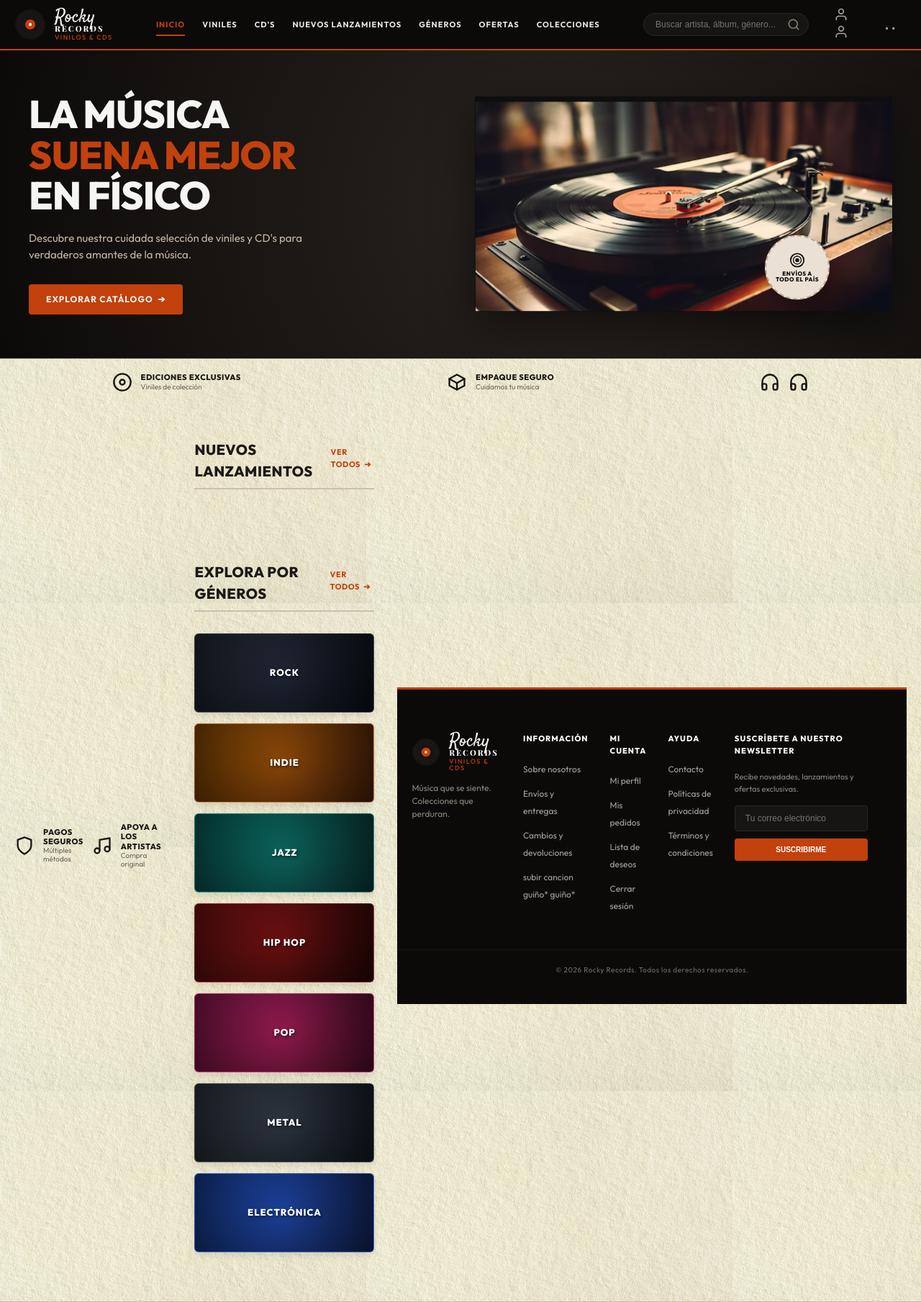
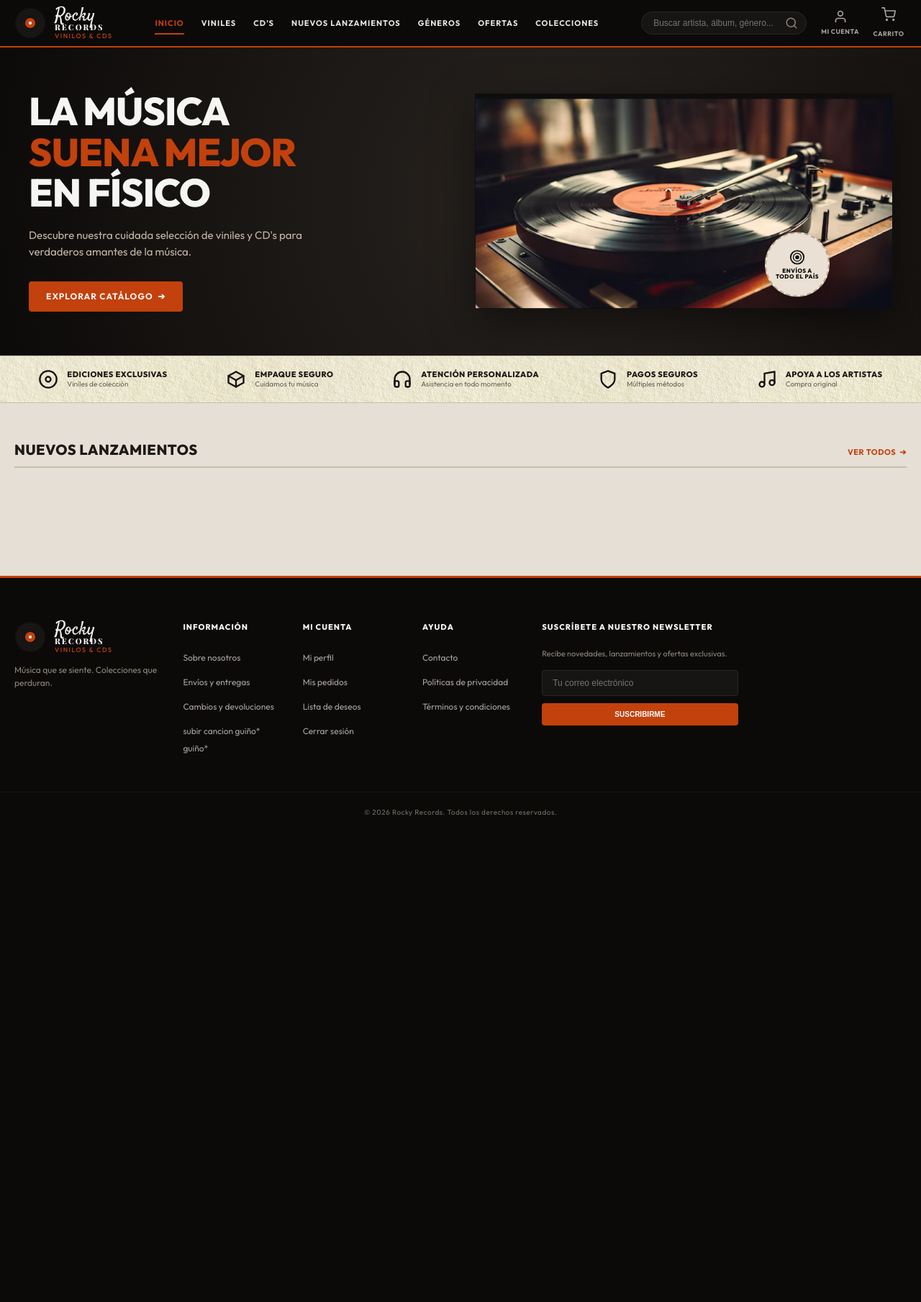
Before and after one commit to Maskrec/Rocky_Records, a PHP site: page / in a window 1280 px wide. Shown: the whole page at 72% size. After the commit the page ends 1134 px from the top, so only its background shows below. Run offline with PHP 8.4, Linux system fonts and the light colour scheme; data that the repository does not hold is empty; some web fonts are replaced.

Commit message:
refactor: update branding, clean up index structure, and remove redundant CSS styles

```diff
--- a/buscar.php
+++ b/buscar.php
@@ -5,7 +5,7 @@
 <head>
     <meta charset="UTF-8">
     <meta name="viewport" content="width=device-width, initial-scale=1.0">
-    <title>Resultados de búsqueda - Groove Records</title>
+    <title>Resultados de búsqueda - Rocky Records</title>
     <link rel="stylesheet" href="css/estilos.css">
 </head>
 <body>
--- a/cds.php
+++ b/cds.php
@@ -5,7 +5,7 @@
 <head>
     <meta charset="UTF-8">
     <meta name="viewport" content="width=device-width, initial-scale=1.0">
-    <title>CD'S - Groove Records</title>
+    <title>CD'S - Rocky Records</title>
     <link rel="stylesheet" href="css/estilos.css">
 </head>
 <body>
--- a/db.php
+++ b/db.php
@@ -1,7 +1,7 @@
 <?php
 // Configuración de los parámetros locales de XAMPP
 $host = 'localhost';
-$db   = 'rocky_records'; // El nombre exacto que ya corregimos
+$db   = 'rockyrecords_db'; // El nombre exacto de la base de datos
 $user = 'root';          // El usuario por defecto en XAMPP es root
 $pass = '';              // Por defecto en XAMPP viene vacío
 $charset = 'utf8mb4';
--- a/generos.php
+++ b/generos.php
@@ -36,9 +36,9 @@ if (isset($pdo) && $pdo !== null) {
 <head>
     <meta charset="UTF-8">
     <meta name="viewport" content="width=device-width, initial-scale=1.0">
-    <title>Rocky Records-Géneros Musicales</title>
+    <title>Géneros Musicales - Rocky Records</title>
+    <link rel="stylesheet" href="css/estilos.css">
     <link rel="stylesheet" href="generos.css">
-    <link rel="stylesheet" href="https://cdnjs.cloudflare.com/ajax/libs/font-awesome/6.0.0/css/all.min.css">
 </head>
 <body>
 
--- a/header.php
+++ b/header.php
@@ -37,14 +37,17 @@ if (isset($pdo)) {
         </a>
 
 
+        <?php
+        $current_page = basename($_SERVER['PHP_SELF']);
+        ?>
         <nav class="navegacion-principal">
-            <a href="index.php" class="enlace-navegacion activo">INICIO</a>
-            <a href="viniles.php" class="enlace-navegacion">VINILES</a>
-            <a href="cds.php" class="enlace-navegacion">CD'S</a>
+            <a href="index.php" class="enlace-navegacion <?php echo ($current_page == 'index.php') ? 'activo' : ''; ?>">INICIO</a>
+            <a href="viniles.php" class="enlace-navegacion <?php echo ($current_page == 'viniles.php') ? 'activo' : ''; ?>">VINILES</a>
+            <a href="cds.php" class="enlace-navegacion <?php echo ($current_page == 'cds.php') ? 'activo' : ''; ?>">CD'S</a>
             <a href="index.php#nuevos-lanzamientos" class="enlace-navegacion">NUEVOS LANZAMIENTOS</a>
-            <a href="index.php#generos" class="enlace-navegacion">GÉNEROS</a>
+            <a href="generos.php" class="enlace-navegacion <?php echo ($current_page == 'generos.php') ? 'activo' : ''; ?>">GÉNEROS</a>
             <a href="index.php#ofertas" class="enlace-navegacion">OFERTAS</a>
-            <a href="index.php#colecciones" class="enlace-navegacion">COLECCIONES</a>
+            <a href="colecciones.php" class="enlace-navegacion <?php echo ($current_page == 'colecciones.php') ? 'activo' : ''; ?>">COLECCIONES</a>
         </nav>
 
 
@@ -58,18 +61,21 @@ if (isset($pdo)) {
             </form>
 
             <div class="enlaces-accion-cabecera">
+                <!-- Mi Cuenta -->
+                <a href="cuenta.php" class="elemento-accion <?php echo ($current_page == 'cuenta.php') ? 'activo' : ''; ?>">
+                    <img src="img/svg/icono-usuario.svg" alt="Usuario" class="icono-accion">
+                    <span class="etiqueta-accion">MI CUENTA</span>
+                </a>
 
-                <a href="cuenta.php" class="elemento-accion">
-                    <svg class="icono-accion" viewBox="0 0 24 24" fill="none" stroke="currentColor" stroke-width="2" stroke-linecap="round" stroke-linejoin="round">
-                        <path d="M20 21v-2a4 4 0 0 0-4-4H8a4 4 0 0 0-4 4v2"></path>
-                        <circle cx="12" cy="7" r="4"></circle>
-                    <img src="img/svg/icono-usuario.svg" alt="Usuario" class="icono-accion"
-                <a href="carrito.php" class="elemento-accion boton-item-carrito">
+                <!-- Carrito -->
+                <a href="carrito.php" class="elemento-accion boton-item-carrito <?php echo ($current_page == 'carrito.php') ? 'activo' : ''; ?>">
                     <div class="contenedor-icono-carrito">
-                        <svg class="icono-accion" viewBox="0 0 24 24" fill="none" stroke="currentColor" stroke-width="2" stroke-linecap="round" stroke-linejoin="round">
-                            <circle cx="9" cy="21" r="1"></circle>
-                            <circle cx="20" cy="21" r="1"></circle>
-                         img src="img/svg/icono-carrito.svg" alt="Carrito" class="icono-accion"ss="etiqueta-accion">CARRITO</span>
+                        <img src="img/svg/icono-carrito.svg" alt="Carrito" class="icono-accion">
+                        <?php if ($cant_items_carrito > 0): ?>
+                            <span class="insignia-carrito"><?php echo $cant_items_carrito; ?></span>
+                        <?php endif; ?>
+                    </div>
+                    <span class="etiqueta-accion">CARRITO</span>
                 </a>
             </div>
         </div>
--- a/index.php
+++ b/index.php
@@ -1,13 +1,15 @@
-<?php include 'db.php';?>
+<?php include 'db.php'; ?>
 
 <!DOCTYPE html>
 <html lang="es">
+
 <head>
     <meta charset="UTF-8">
     <meta name="viewport" content="width=device-width, initial-scale=1.0">
     <title>Rocky Records - La música suena mejor en físico</title>
     <link rel="stylesheet" href="css/estilos.css">
 </head>
+
 <body>
     <?php include 'header.php'; ?>
 
@@ -51,32 +53,32 @@
             </div>
 
             <div class="elemento-caracteristica">
-                <svg class="icono-caracteristica" viewBox="0 0 24 24" fill="none" stroke="currentColor" stroke-width="2" stroke-linecap="round" stroke-linejoin="round">
-                    <path d="M3 18v-6a9 9 0 0 1 18 0v6"></path>
-                    <path d="M21 19a2 2 0 0 1-2 2h-1a2 2 0 0 1-2-2v-3a2 2 0 0 1 2-2h3zM3 19a2 2 0 0 0 2 2h1a2 2 0 0 0 2-2v-3a2 2 0 0 0-2-2H3z"></path>
-                </svg>
                 <img src="img/svg/caracteristica-auriculares.svg" alt="Auriculares" class="icono-caracteristica">
+                <div class="texto-caracteristica">
+                    <span class="titulo-caracteristica">ATENCIÓN PERSONALIZADA</span>
+                    <span class="subtitulo-caracteristica">Asistencia en todo momento</span>
+                </div>
             </div>
 
             <div class="elemento-caracteristica">
-                <svg class="icono-caracteristica" viewBox="0 0 24 24" fill="none" stroke="currentColor" stroke-width="2" stroke-linecap="round" stroke-linejoin="round">
-                    <path d="M12 22s8-4 8-10V5l-8-3-8 3v7c0 6 8 10 8 10z"></path>
-                </svg>
+                <img src="img/svg/caracteristica-escudo.svg" alt="Escudo" class="icono-caracteristica">
                 <div class="texto-caracteristica">
                     <span class="titulo-caracteristica">PAGOS SEGUROS</span>
                     <span class="subtitulo-caracteristica">Múltiples métodos</span>
                 </div>
-            </divimg src="img/svg/caracteristica-escudo.svg" alt="Escudo" class="icono-caracteristica"s="elemento-caracteristica">
-                <svg class="icono-caracteristica" viewBox="0 0 24 24" fill="none" stroke="currentColor" stroke-width="2" stroke-linecap="round" stroke-linejoin="round">
-                    <path d="M9 18V5l12-2v13"></path>
-                    <circle cx="6" cy="18" r="3"></circle>
-                    <circle cx="18" cy="16" r="3"></circle>
-                </svg>
+            </div>
+
+            <div class="elemento-caracteristica">
+                <img src="img/svg/caracteristica-musica.svg" alt="Música" class="icono-caracteristica">
                 <div class="texto-caracteristica">
                     <span class="titulo-caracteristica">APOYA A LOS ARTISTAS</span>
                     <span class="subtitulo-caracteristica">Compra original</span>
                 </div>
-            </divimg src="img/svg/caracteristica-musica.svg" alt="Música" class="icono-caracteristica"rincipal del Catálogo -->
+            </div>
+        </div>
+    </section>
+
+    <!-- Contenido Principal del Catálogo -->
     <main class="contenedor-seccion" id="catalogo">
         <!-- Sección de Nuevos Lanzamientos -->
         <section style="margin-bottom: 50px;">
@@ -94,7 +96,7 @@
                     $is_cd = ($row['formato'] === 'CD');
                     $disc_class = $is_cd ? 'cd' : 'vinyl';
                     $format_label = $is_cd ? 'CD' : 'VINYL';
-                ?>
+                    ?>
                     <div class="tarjeta-producto" id="card-<?php echo $row['id']; ?>">
                         <!-- Contenedor de Funda con portada y disco que se asoma -->
                         <div class="contenedor-funda">
@@ -102,12 +104,14 @@
 
                             <!-- Funda / Portada -->
                             <div class="contenedor-portada">
-                                <img src="uploads/portadas/<?php echo htmlspecialchars($row['imagen_url']); ?>" alt="Portada de <?php echo htmlspecialchars($row['titulo']); ?>" class="imagen-portada">
+                                <img src="uploads/portadas/<?php echo htmlspecialchars($row['imagen_url']); ?>"
+                                    alt="Portada de <?php echo htmlspecialchars($row['titulo']); ?>" class="imagen-portada">
                             </div>
 
                             <!-- Disco Físico (Vinilo o CD) -->
                             <div class="disco-soporte <?php echo $disc_class; ?>">
-                                <div class="etiqueta-disco" style="background-image: url('uploads/portadas/<?php echo htmlspecialchars($row['imagen_url']); ?>'); background-size: cover; background-position: center;">
+                                <div class="etiqueta-disco"
+                                    style="background-image: url('uploads/portadas/<?php echo htmlspecialchars($row['imagen_url']); ?>'); background-size: cover; background-position: center;">
                                     <div class="centro-disco"></div>
                                 </div>
                             </div>
@@ -115,15 +119,18 @@
 
                         <!-- Detalles del Producto -->
                         <span class="artista-album"><?php echo htmlspecialchars($row['artista']); ?></span>
-                        <h3 class="titulo-album" title="<?php echo htmlspecialchars($row['titulo']); ?>"><?php echo htmlspecialchars($row['titulo']); ?></h3>
+                        <h3 class="titulo-album" title="<?php echo htmlspecialchars($row['titulo']); ?>">
+                            <?php echo htmlspecialchars($row['titulo']); ?></h3>
                         <div>
-                            <span class="insignia-formato <?php echo !$is_cd ? 'formato-vinilo' : ''; ?>"><?php echo $format_label; ?></span>
+                            <span
+                                class="insignia-formato <?php echo !$is_cd ? 'formato-vinilo' : ''; ?>"><?php echo $format_label; ?></span>
                         </div>
 
                         <!-- Mini Reproductor de Demostración -->
                         <div class="reproductor">
                             <audio controls controlsList="nodownload" preload="none">
-                                <source src="uploads/demos/<?php echo htmlspecialchars($row['demo_url']); ?>" type="audio/mpeg">
+                                <source src="uploads/demos/<?php echo htmlspecialchars($row['demo_url']); ?>"
+                                    type="audio/mpeg">
                             </audio>
                         </div>
 
@@ -144,42 +151,11 @@
             </div>
         </section>
 
-        <!-- Sección de Exploración por Géneros -->
-        <section>
-            <div class="cabecera-seccion" id="generos">
-                <h2>EXPLORA POR GÉNEROS</h2>
-                <a href="viniles.php" class="enlace-ver-todos">VER TODOS &nbsp;➔</a>
-            </div>
-
-            <div class="cuadricula-generos">
-                <a href="buscar.php?q=Rock" class="tarjeta-genero rock">
-                    <span>ROCK</span>
-                </a>
-                <a href="buscar.php?q=Indie" class="tarjeta-genero indie">
-                    <span>INDIE</span>
-                </a>
-                <a href="buscar.php?q=Jazz" class="tarjeta-genero jazz">
-                    <span>JAZZ</span>
-                </a>
-                <a href="buscar.php?q=Hip+Hop" class="tarjeta-genero hiphop">
-                    <span>HIP HOP</span>
-                </a>
-                <a href="buscar.php?q=Pop" class="tarjeta-genero pop">
-                    <span>POP</span>
-                </a>
-                <a href="buscar.php?q=Metal" class="tarjeta-genero metal">
-                    <span>METAL</span>
-                </a>
-                <a href="buscar.php?q=Electronica" class="tarjeta-genero electronica">
-                    <span>ELECTRÓNICA</span>
-                </a>
-            </div>
-        </section>
     </main>
 
     <?php include 'footer.php'; ?>
 
-    <!-- Script de Reproducción Interactiva de Audio -->
+    <!-- Script de Reproducción  -->
     <script>
         document.addEventListener('DOMContentLoaded', () => {
             const reproductores = document.querySelectorAll('.reproductor audio');
@@ -212,4 +188,5 @@
         });
     </script>
 </body>
+
 </html>
--- a/viniles.php
+++ b/viniles.php
@@ -5,7 +5,7 @@
 <head>
     <meta charset="UTF-8">
     <meta name="viewport" content="width=device-width, initial-scale=1.0">
-    <title>Viniles - Groove Records</title>
+    <title>Viniles - Rocky Records</title>
     <link rel="stylesheet" href="css/estilos.css">
 </head>
 <body>
```
Also changed, not shown: colecciones.php (+3 -17 lines), generos.css (+0 -54 lines).
